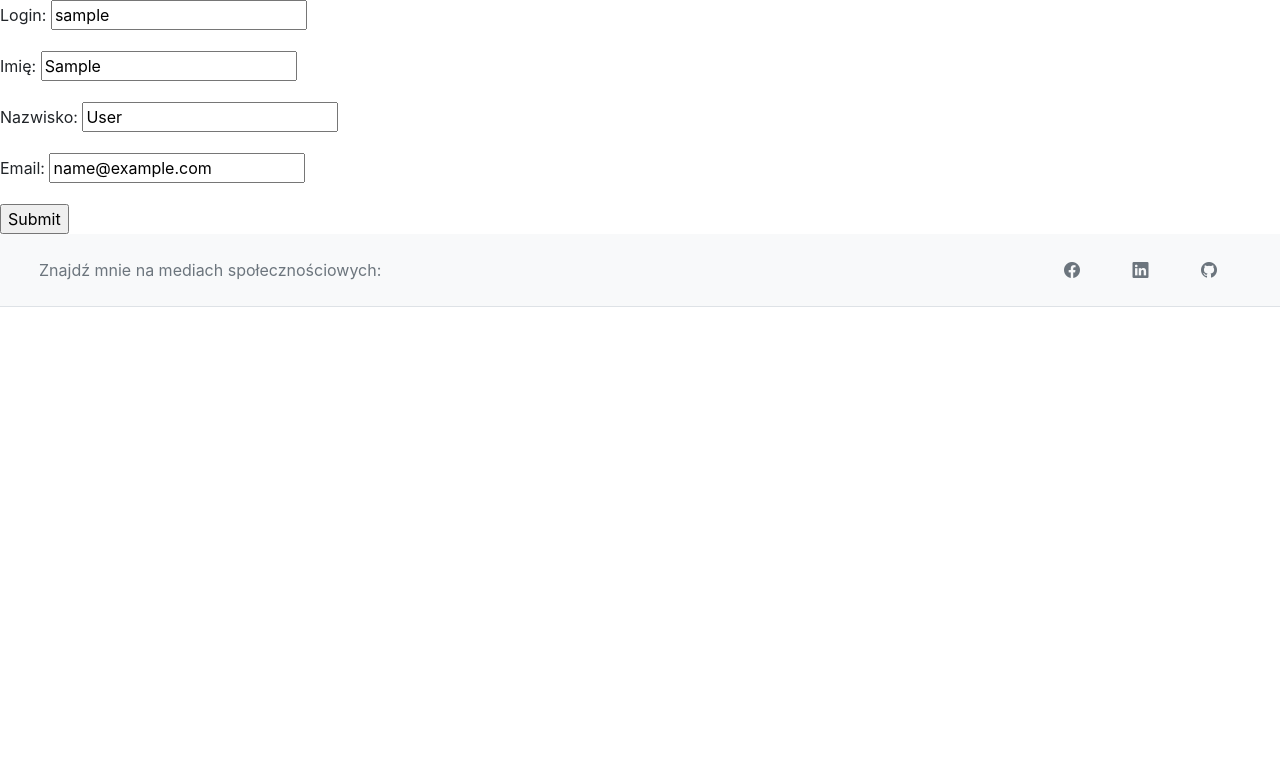
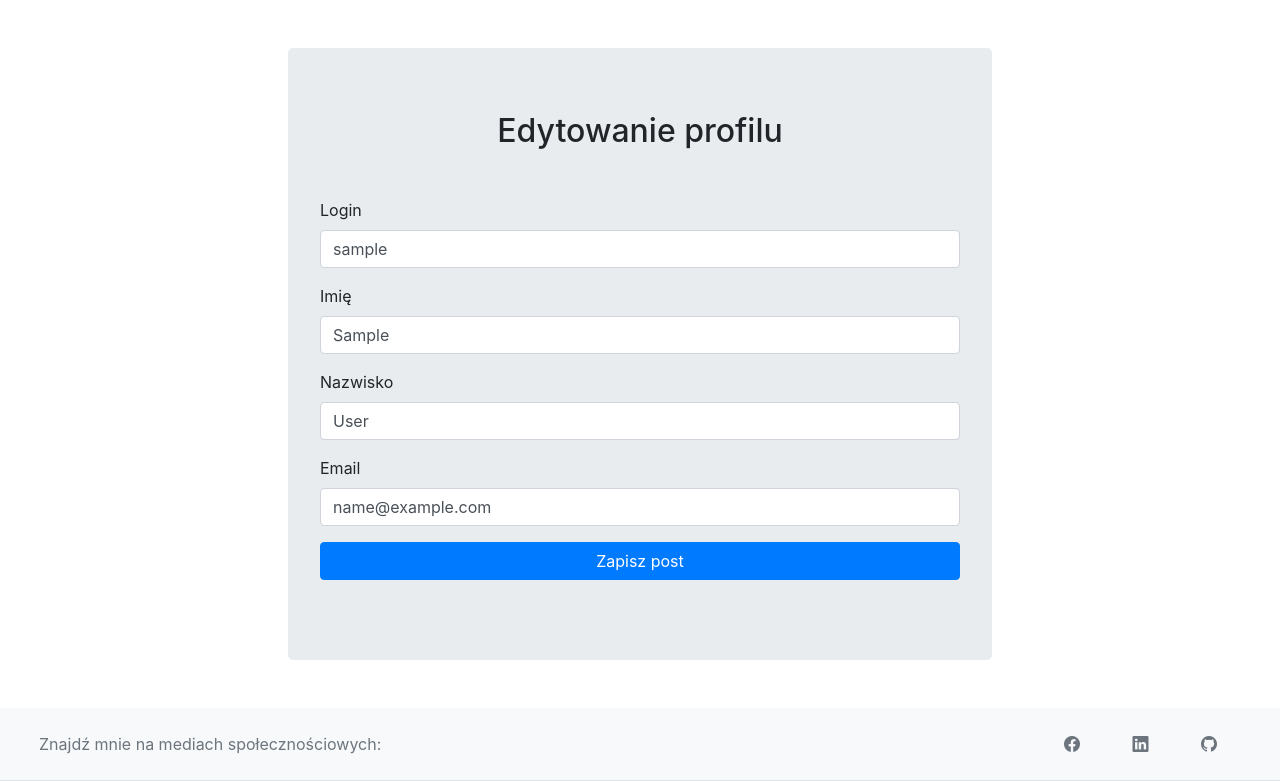
Before and after one commit to kkulpa7/engineering_thesis, a Django app: page /edit-profile/ in a window 1280 px wide. Shown: the part 56-837 px from the top of the page. Before the commit the page ends 363 px from the top, so only its background shows below. Run offline with Django 4.2, Linux system fonts and the light colour scheme; the visitor is signed in with stand-in values (Sample User, id 1); some libraries are stand-ins or nearby versions.

Commit message:
Add user edit form

```diff
--- a/templates/navbar.html
+++ b/templates/navbar.html
@@ -48,7 +48,7 @@
               <i class="bi bi-person-circle"></i>
             </a>
             <ul class="dropdown-menu dropdown-menu-end" aria-labelledby="navbarDropdown">
-              <li><a class="dropdown-item" href="{% url 'user-profile' %}">Moje konto</a></li>
+              <li><a class="dropdown-item" href="{% url 'profile' request.user.profile.id %}">Moje konto</a></li>
               <li><a class="dropdown-item" href="{% url 'user-pigeons' %}">Moje gołębie</a></li>
               <li><a class="dropdown-item" href="{% url 'user-posts' %}">Moje posty</a></li>
               <li><hr class="dropdown-divider"></li>
--- a/templates/pagination.html
+++ b/templates/pagination.html
@@ -1,5 +1,5 @@
+  {% if queryset.has_other_pages %}
   <div class="container p-3">
-  {% if queryset.has_other_pages %}
     <nav>
       <ul class="pagination justify-content-center">
 
@@ -34,5 +34,5 @@
         {% endif %}
       </ul>
     </nav>
+  </div>
   {% endif %}
-</div>
--- a/users/forms.py
+++ b/users/forms.py
@@ -71,9 +71,11 @@ class ProfileForm(ModelForm):
 
     def __init__(self, *args, **kwargs):
         super(ProfileForm, self).__init__(*args, **kwargs)
-        # self.fields['title'].widget.attrs.update({'placeholder': 'Dodaj tytuł'})
+
         for name, field in self.fields.items():
-            field.widget.attrs.update({'class': 'input'})
+            field.widget.attrs.update({'class': 'form-control'})
+            field.widget.attrs.update({'placeholder': field.label})
+
 
 
 class MessageForm(ModelForm):
--- a/users/models.py
+++ b/users/models.py
@@ -13,10 +13,15 @@ class Profile(models.Model):
     first_name = models.CharField(max_length=200, null=True, blank=True)
     last_name = models.CharField(max_length=200, null=True, blank=True)
     email = models.EmailField(max_length=500, blank=True, null=True)
+    # phone_number = PhoneNumberField(blank=True, null=True, unique=True)
     profile_image = models.ImageField(null=True, blank=True, upload_to='profiles/', default='profiles/profile-default.jpg')
     bio = models.TextField(blank=True, null=True)
     branch = models.ForeignKey(Branch, on_delete=models.SET_NULL, null=True, blank=True)
     id = models.UUIDField(default=uuid.uuid4, unique=True, primary_key=True, editable=False)
+
+    street = models.CharField(max_length=200, null=True, blank=True)
+    zip_code = models.CharField(max_length=6, null=True, blank=True)
+    city = models.CharField(max_length=200, null=True, blank=True)
 
     def __str__(self):
         return str(self.username)
--- a/users/signals.py
+++ b/users/signals.py
@@ -22,17 +22,32 @@ def userDelete(sender, instance, **kwargs):
     user = instance.user
     user.delete()
 
+
+def userUpdate(sender, instance, created, **kwargs):
+    profile = instance
+    user = profile.user
+
+    if created == False:
+        user.first_name = profile.first_name
+        user.last_name = profile.last_name
+        user.username = profile.username
+        user.email = profile.email
+        user.save()
+
+
+
 post_save.connect(profileCreate, sender=User)
+post_save.connect(userUpdate, sender=Profile)
 post_delete.connect(userDelete, sender=Profile)
 
-@receiver(post_save, sender=Profile)
-def profileUpdated(sender, instance, created, **kwargs):
-    print('Profile Saved!')
-    print('Instance: ', instance)
-    print('Created: ', created)
-
-def profileDelete(sender, instance, **kwargs):
-    print('Deleting user')
+# @receiver(post_save, sender=Profile)
+# def profileUpdated(sender, instance, created, **kwargs):
+#     print('Profile Saved!')
+#     print('Instance: ', instance)
+#     print('Created: ', created)
+#
+# def profileDelete(sender, instance, **kwargs):
+#     print('Deleting user')
 
 # post_save.connect(profileUpdated, sender=Profile)
 # post_delete.connect(profileDelete, sender=Profile)
--- a/users/templates/users/profile-form.html
+++ b/users/templates/users/profile-form.html
@@ -1,11 +1,25 @@
 {% extends 'main.html' %}
+{% block content %}
 
-{% block content %}
-<!-- TODO -->
-<form  method="POST" enctype="multipart/form-data">
-  {% csrf_token %}
-  {{form.as_p}}
-  <input type="submit">
+<div class="container p-5" style="max-width: 50rem;">
+  <div class="jumbotron mb-0">
+    <form method="POST" enctype='multipart/form-data'>
+      {% csrf_token %}
 
-</form>
+      <div class="mb-5 text-center">
+        <h2>Edytowanie profilu</h2>
+      </div>
+
+      {% for field in form %}
+      <div class="mb-3">
+        <label class="form-label">{{ field.label }}</label>
+        {{ field }}
+      </div>
+      {% endfor %}
+
+      <button type="submit" class="btn btn-primary btn-block mb-3">Zapisz post</button>
+    </form>
+  </div>
+</div>
+
 {% endblock content %}
--- a/users/templates/users/profiles.html
+++ b/users/templates/users/profiles.html
@@ -21,7 +21,8 @@
 <div class="container">
   <div class="row">
     {% for profile in profiles %}
-    <div class="col-md-4">
+    <div class="col-md-4 mb-4">
+      <div class="jumbotron mb-0 p-3">
         <center>
           <img class="rounded-circle" src="{{ profile.profile_image.url }}" alt="" width="100" height="100">
           <h2>{{profile.user.first_name}} {{profile.user.last_name}}</h2>
@@ -31,6 +32,7 @@
           <p><a class="btn btn-secondary" href="{% url 'profile' profile.id %}" role="button">Zobacz szczegóły »</a></p>
         </center>
       </div>
+    </div>
     {% endfor %}
   </div>
 </div>
--- a/users/templates/users/user-profile.html
+++ /dev/null
@@ -1,6 +0,0 @@
-{% extends 'main.html' %}
-
-{% block content %}
-<!-- TODO -->
-<h1>user profile</h1>
-{% endblock content %}
--- a/users/urls.py
+++ b/users/urls.py
@@ -10,7 +10,6 @@ urlpatterns = [
     path('logout-page/', views.userLogoutPage, name="logout-page"),
     path('register/', views.userRegister, name="register"),
     path('edit-profile/', views.editProfile, name="edit-profile"),
-    path('user-profile/', views.userProfile, name="user-profile"),
     path('messages-view/', views.messagesView, name="messages-view"),
     path('message-view/<str:pk>/', views.messageView, name="message-view"),
     path('create-message/<str:pk>/', views.createMessage, name="create-message"),
--- a/users/views.py
+++ b/users/views.py
@@ -10,8 +10,6 @@ from .utils import searchProfiles, paginateProfiles
 
 # Create your views here.
 def profiles(request):
-    # profiles = Profile.objects.all()
-    # search_query = ''
     profiles, search_query = searchProfiles(request)
     custom_rage, profiles = paginateProfiles(request, profiles, 3)
 
@@ -26,26 +24,20 @@ def profile(request, pk):
 
 
 @login_required(login_url='login')
-def userProfile(request):
-    profile = request.user.profile
-
-    context = {'profile': profile}
-    return render(request, 'users/user-profile.html', context)
-
-
-@login_required(login_url='login')
 def editProfile(request):
     profile = request.user.profile
     form = ProfileForm(instance=profile)
 
     if request.method == 'POST':
-        form = ProfileForm(request.POST)
+        form = ProfileForm(request.POST, request.FILES, instance=profile)
         if form.is_valid():
             form.save()
 
-            return redirect('posts')
+            return redirect('profile', pk=profile.id)
 
-    context = {'form': form}
+    context = {
+        'form': form
+    }
     return render(request, 'users/profile-form.html', context)
 
 
```
Also changed, not shown: users/templates/users/profile.html (+18 -8 lines). Lines whose indentation alone changed are shown as unchanged.
